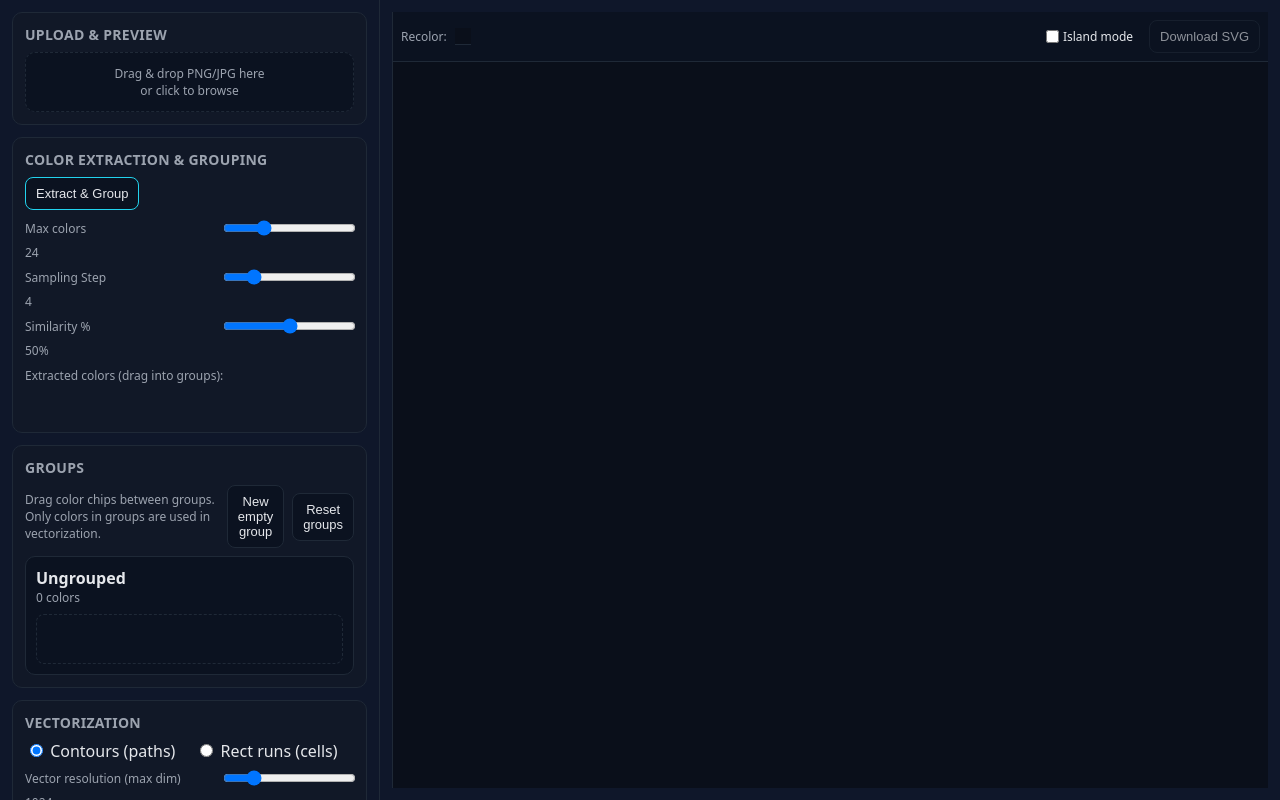
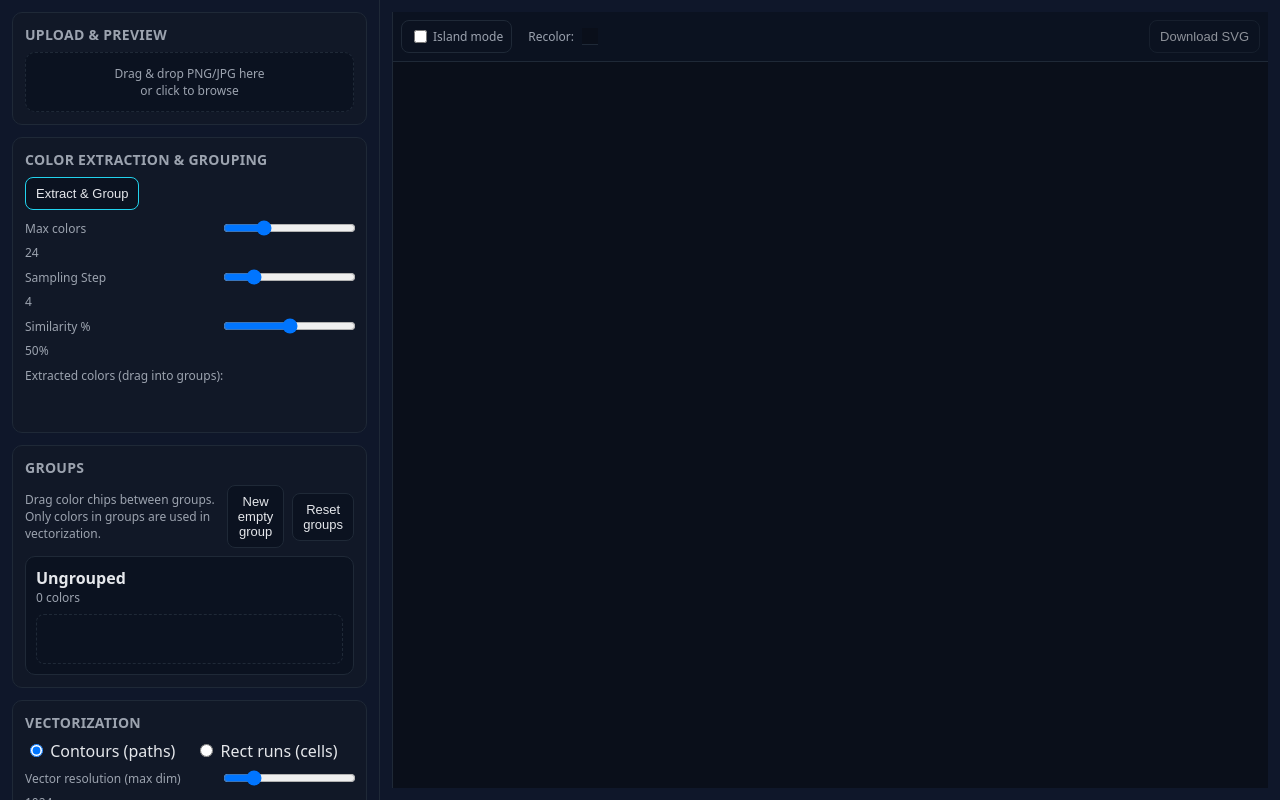
Before and after one commit to JoelBrace/VectorizeImage, a React (Vite) app: page / in a window 1280 px wide. Built offline with nearby package versions, Linux system fonts and the light colour scheme.

Commit message:
add border around checkbox

```diff
--- a/src/components/SvgPreview.tsx
+++ b/src/components/SvgPreview.tsx
@@ -87,6 +87,15 @@ export default function SvgPreview() {
   return (
     <div className="preview">
       <div className="controls-row" aria-label="SVG editor controls">
+        <label className="checkbox-label" style={{display: 'flex', alignItems: 'center', marginRight: '8px', padding: '6px 8px', border: '1px solid var(--border)', borderRadius: '8px', background: '#0b1220'}}>
+          <input
+            type="checkbox"
+            checked={islandRecolorMode}
+            onChange={(e) => setIslandRecolorMode(e.target.checked)}
+            style={{marginRight: '6px'}}
+          />
+          <span className="small">Island mode</span>
+        </label>
         <div className="row" style={{flex:1, overflow:'hidden'}}>
           <div className="small">Recolor:</div>
           <div className="swatches" role="listbox" aria-label="Group swatches">
@@ -96,15 +105,6 @@ export default function SvgPreview() {
             })}
           </div>
         </div>
-        <label className="checkbox-label" style={{display: 'flex', alignItems: 'center', marginRight: '8px'}}>
-          <input
-            type="checkbox"
-            checked={islandRecolorMode}
-            onChange={(e) => setIslandRecolorMode(e.target.checked)}
-            style={{marginRight: '4px'}}
-          />
-          <span style={{fontSize: '12px', whiteSpace: 'nowrap'}}>Island mode</span>
-        </label>
         <button className="btn" onClick={download} disabled={!svg}>Download SVG</button>
       </div>
       <div className="svg-stage" onClick={onSvgClick} role="region" aria-label="SVG preview">
```
